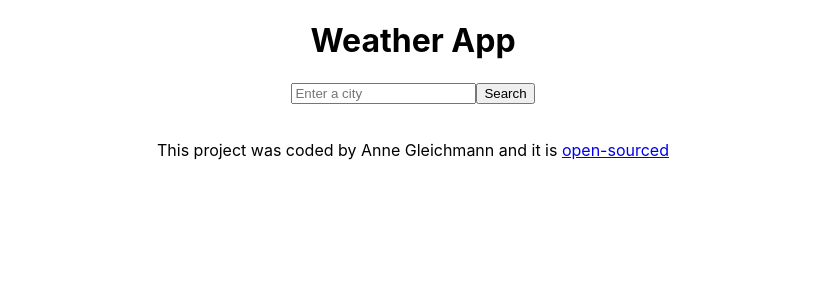
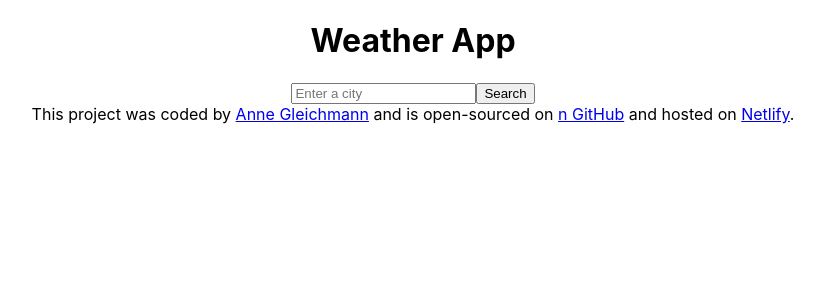
Before and after one commit to annegleichmann/weather-react, a React (Create React App) app: page / in a window 1280 px wide. Shown: the top 300 px of the page, without its empty margins (227-1048 px from the left). Built offline with nearby package versions, Linux system fonts and the light colour scheme.

Commit message:
saved changes

```diff
--- a/src/App.js
+++ b/src/App.js
@@ -1,23 +1,14 @@
 import "./App.css";
 
 import CurrentWeather from "./CurrentWeather";
+import Footer from "./Footer";
 
 export default function App() {
   return (
     <div className="App">
       <h1>Weather App</h1>
       <CurrentWeather />
-      <br />
-      <p>
-        This project was coded by Anne Gleichmann and it is{" "}
-        <a
-          href="https://github.com/annegleichmann/weather-react"
-          target="_blank"
-          rel="noreferrer"
-        >
-          open-sourced
-        </a>{" "}
-      </p>
+      <Footer />
     </div>
   );
 }
--- a/src/Footer.js
+++ b/src/Footer.js
@@ -16,7 +16,7 @@ export default function Footer() {
         href="https://github.com/annegleichmann/weather-react"
         target="_blank"
         rel="noreferrer"
-      >
+      >n
         GitHub
       </a>{" "}
       and hosted on{" "}
```
